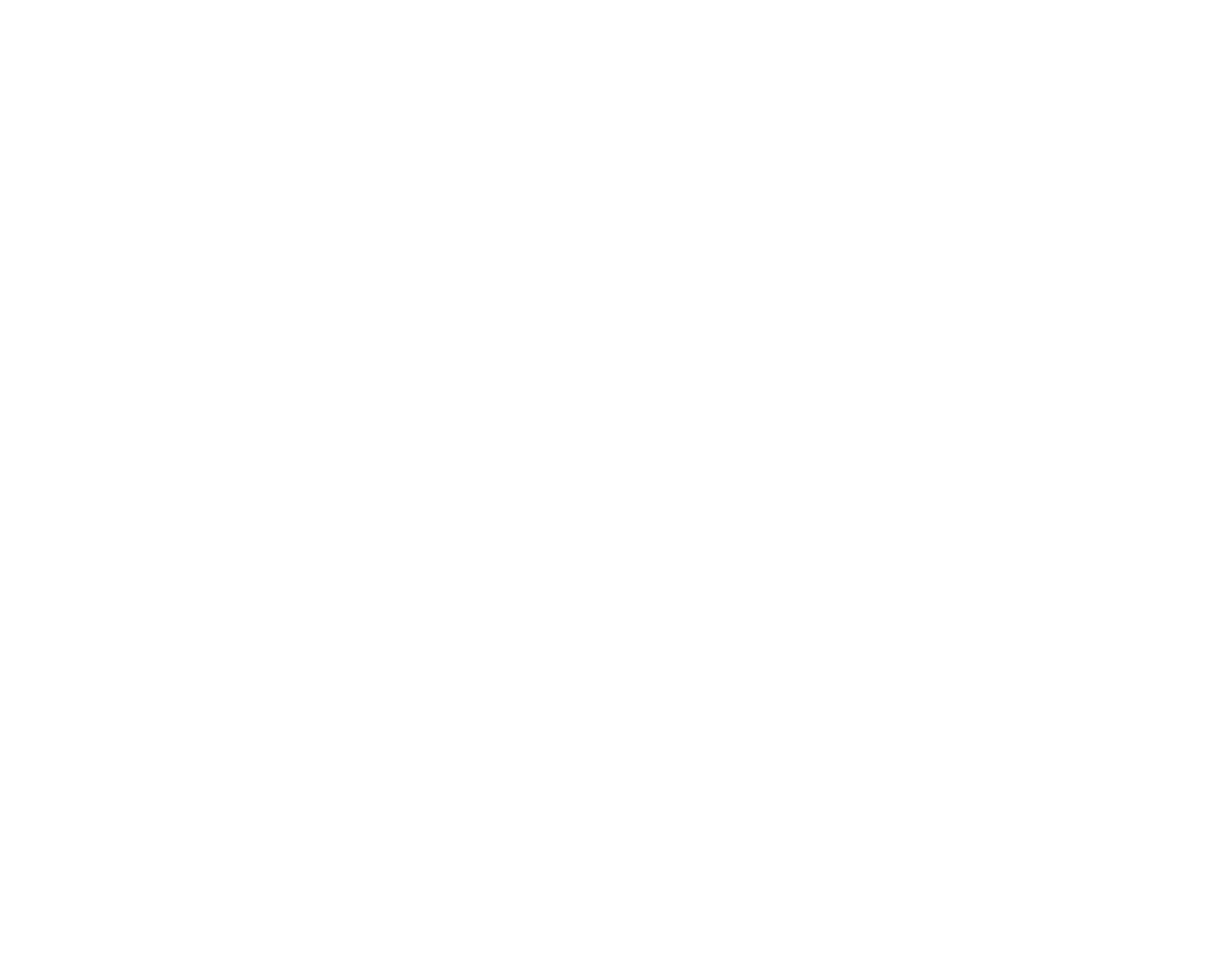
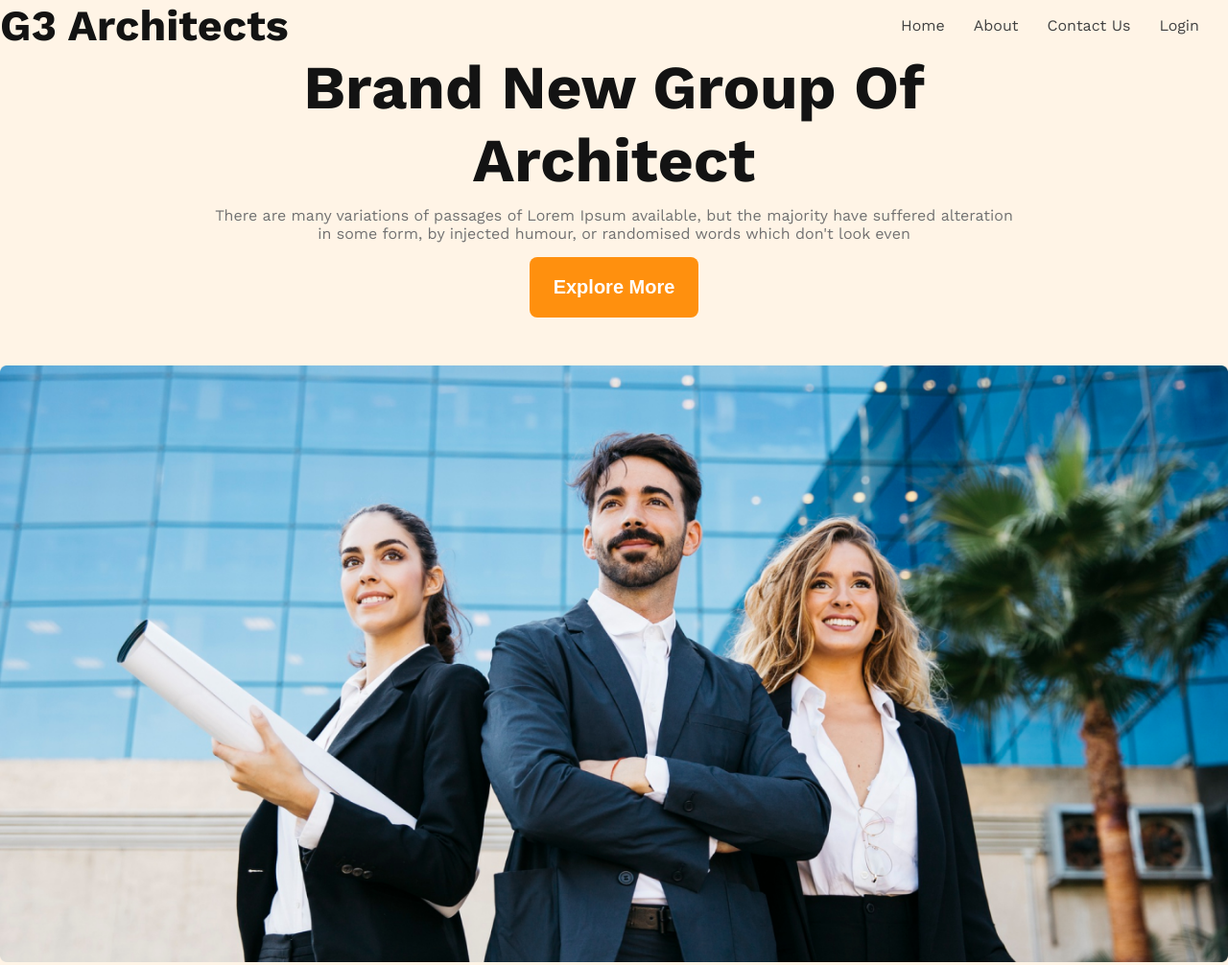
Before and after one commit to obayed324/Web_day_09_G3_Architecture_responsive_web, a plain HTML site: page index.html in a window 1280 px wide. Shown: the whole page at 96% size. Before the commit the page ends 800 px from the top, so only its background shows below. Drawn offline with nearby package versions, Linux system fonts and the light colour scheme.

Commit message:
Banner section done

```diff
--- a/index.html
+++ b/index.html
@@ -1,15 +1,44 @@
 <!DOCTYPE html>
 <html lang="en">
+
 <head>
     <meta charset="UTF-8">
     <meta http-equiv="X-UA-Compatible" content="IE=edge">
     <meta name="viewport" content="width=device-width, initial-scale=1.0">
     <title>G3 Architecture</title>
     <link rel="stylesheet" href="style.css">
+
+    <link rel="preconnect" href="https://fonts.googleapis.com">
+    <link rel="preconnect" href="https://fonts.gstatic.com" crossorigin>
+    <link href="https://fonts.googleapis.com/css2?family=Work+Sans:ital,wght@0,100..900;1,100..900&display=swap"
+        rel="stylesheet">
 </head>
-<body>
-    <header>
 
+<body class="work-sans-font">
+    <header class="bg-light">
+        <nav class="navbar display-flex">
+            <h3 class="brand">G3 Architects</h3>
+            <ul class="nav-links display-flex">
+                <li class="nav-item"><a href="" class="nav-link text-dark02">Home</a></li>
+                <li class="nav-item"><a href="" class="nav-link text-dark02">About</a></li>
+                <li class="nav-item"><a href="" class="nav-link text-dark02">Contact Us</a></li>
+                <li class="nav-item"><a href="" class="nav-link text-dark02">Login</a></li>
+            </ul>
+        </nav>
+
+        <div class="banner">
+            <div class="banner-content">
+                <h1 class="banner-title">Brand New Group Of Architect</h1>
+                <p class="banner-description">There are many variations of passages of Lorem Ipsum available, but the
+                    majority have suffered alteration in
+                    some form, by injected humour, or randomised words which don't look even
+                </p>
+                <button class="btn-primary">Explore More</button>
+            </div>
+
+            <img class="banner-image" src="images/banner.png" alt="">
+
+        </div>
     </header>
 
     <main>
@@ -20,4 +49,5 @@
 
     </footer>
 </body>
+
 </html>
--- a/style.css
+++ b/style.css
@@ -0,0 +1,91 @@
+*{
+    margin: 0;
+}
+.work-sans-font{
+    font-family: "Work Sans", sans-serif;
+    font-optical-sizing: auto;
+    font-weight:400;
+    font-style: normal;
+  }
+
+  /* Shared Style */
+.bg-light{
+    background-color: rgba(255, 144, 14, 0.1);
+}
+.display-flex{
+    display: flex;
+}
+/* dark 02 */
+.text-dark02{
+    color: rgb(66, 66, 66);
+}
+/* dark 02 */
+.text-dark03{
+    color: #727272;
+}
+.btn-primary{
+    border-radius: 8px;
+    background: rgb(255, 144, 14);
+    color: white;
+    padding: 20px 25px;
+    font-weight: 600;
+    font-size: 1.25em;
+    border: none;
+}
+  /* Header */
+
+
+  /* Nav bar related style */
+.navbar{
+    justify-content: space-between;
+    align-items: center;
+}
+.brand{
+    color: rgb(19, 19, 19);
+    font-family: Work Sans;
+    font-size: 2.8rem;
+    font-weight: 700;
+
+
+}
+.nav-item{
+    list-style: none;
+    margin-right: 30px;
+
+}
+.nav-link{
+    text-decoration: none;
+}
+.navbar,.banner{
+    max-width: 1440px;
+    margin: 0 auto;
+}
+/* Banner related style */
+
+.banner-content{
+    max-width: 850px;
+    margin: 0 auto;
+    text-align: center;
+    margin-bottom: 50px;
+}
+.banner-title{
+    color: rgb(19, 19, 19);
+    font-family: Work Sans;
+    font-size: 4rem;
+    font-weight: 700;
+    margin-bottom: 10px;
+}
+.banner-description{
+    margin-bottom: 15px;
+    color:#727272
+}
+.banner-image{
+    width: 100%;
+}
+/* Responsive Media Query */
+
+@media screen and (max-width:576px) {
+    .navbar,.nav-links{
+        flex-direction: column;
+    }
+}
```
